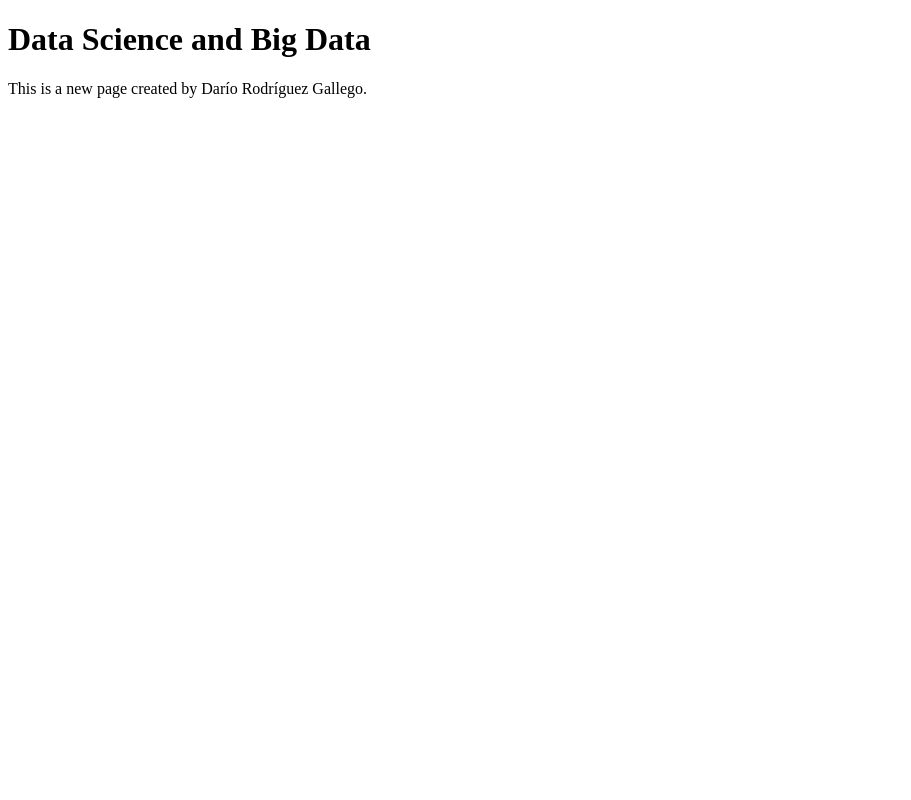
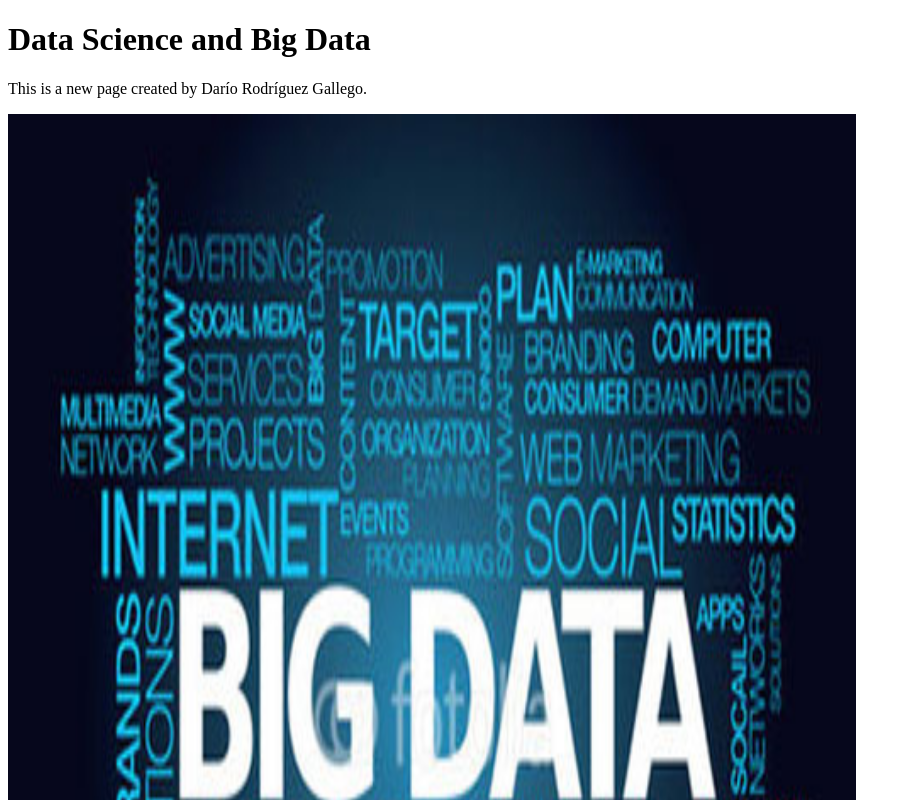
Before and after one commit to dariogallego/dariogallego.github.io, a plain HTML site: page index.html in a window 1280 px wide. Shown: the top 800 px of the page, without its empty margins (0-911 px from the left). Drawn offline with Linux system fonts and the light colour scheme.

Commit message:
Update index.html

```diff
--- a/index.html
+++ b/index.html
@@ -7,6 +7,6 @@
 
 <h1>Data Science and Big Data</h1>
 <p>This is a new page created by Darío Rodríguez Gallego.</p>
-
+<img src="big.jpg" width="848" height="1200">
 </body>
 </html>
```
